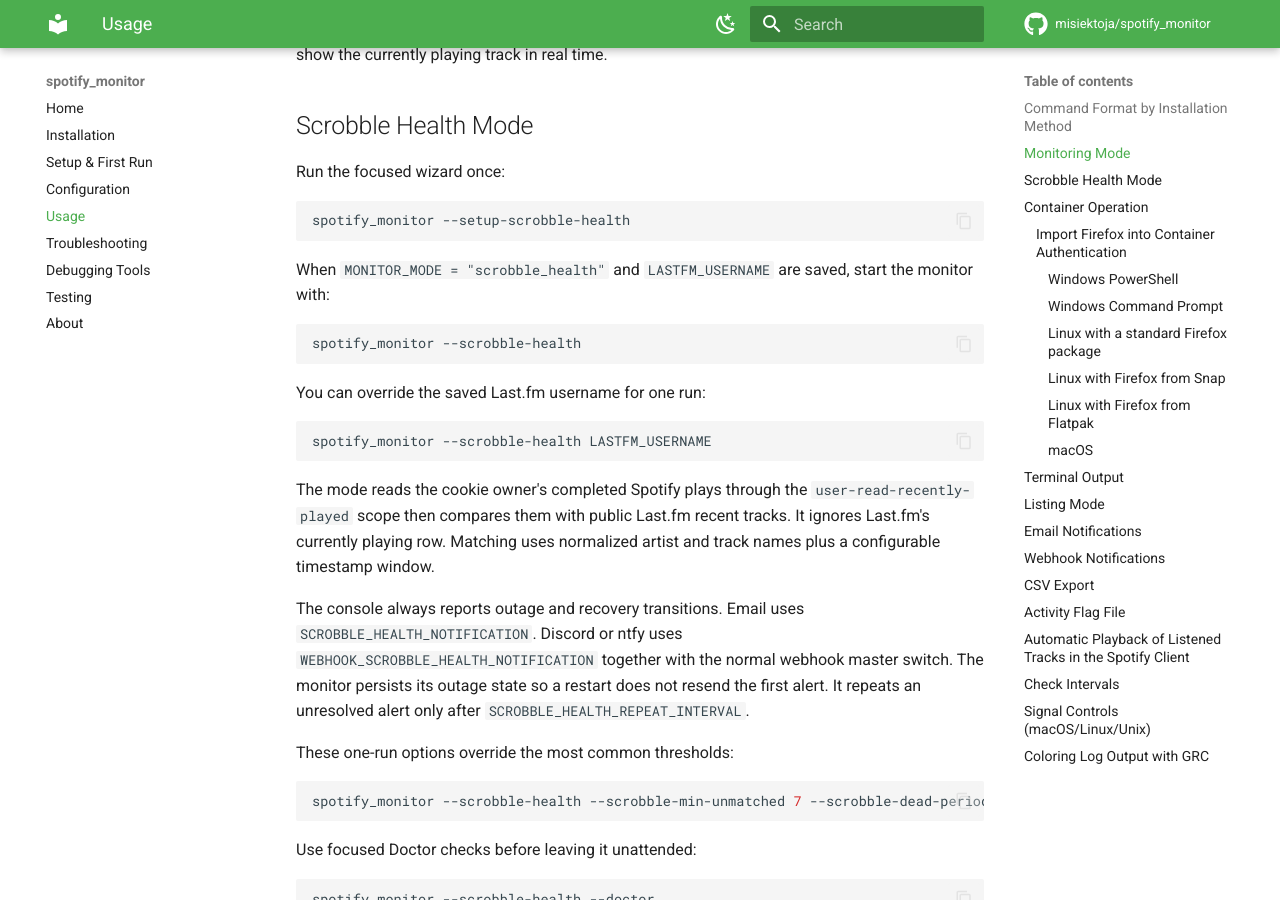
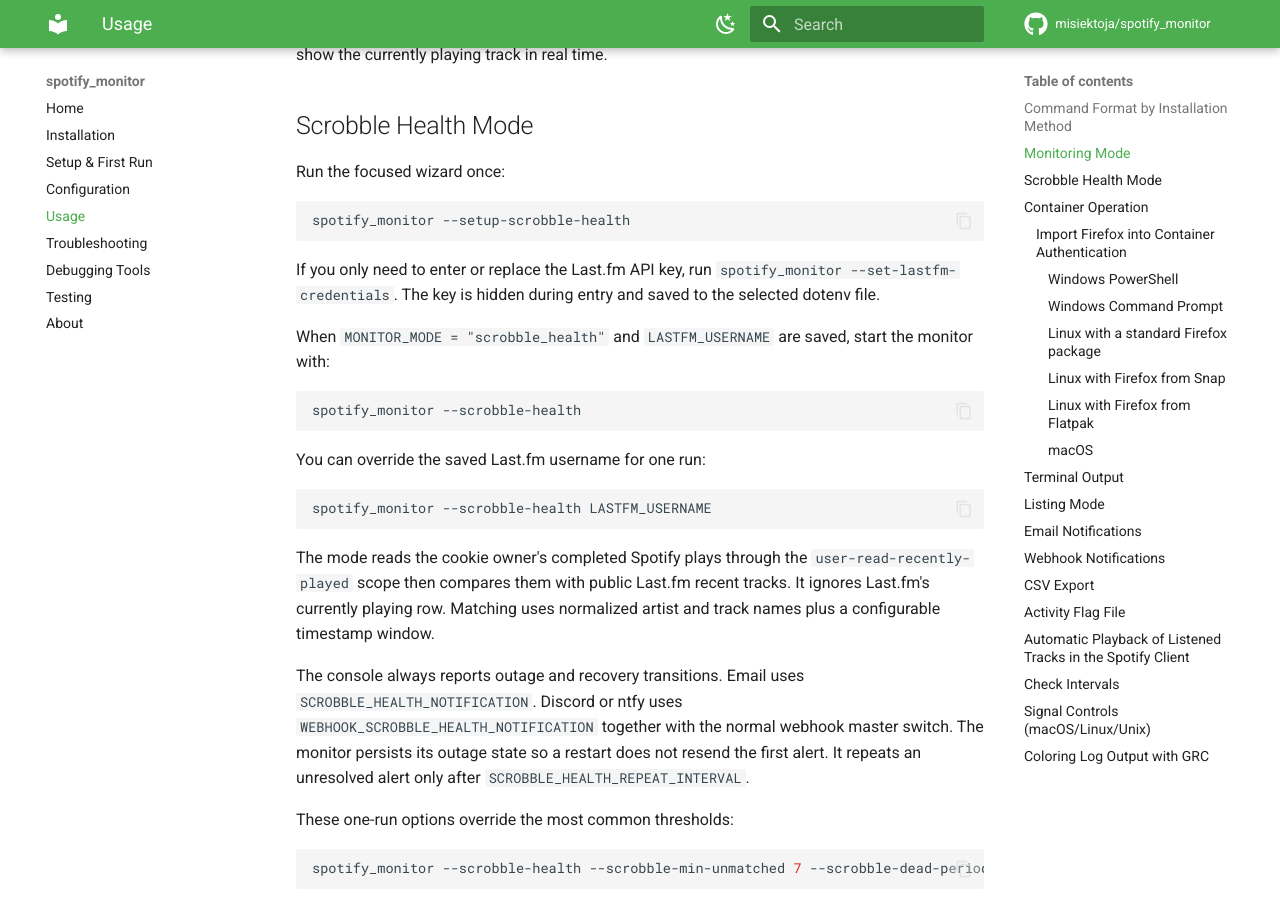
Before and after one commit to misiektoja/spotify_monitor, an MkDocs documentation site: the page built from docs/usage.md, in a window 1280 px wide and 900 px high, scrolled down 2293 px. Built offline with MkDocs 1.6.1 and Material for MkDocs 9.7.7, drawn with Linux system fonts in a browser that asks for light colours; comment, search, counter and statistics services are not loaded.

Commit message:
docs(usage): document safe Last.fm key entry

````diff
--- a/docs/usage.md
+++ b/docs/usage.md
@@ -84,6 +84,8 @@
 ```sh
 spotify_monitor --setup-scrobble-health
 ```
+
+If you only need to enter or replace the Last.fm API key, run `spotify_monitor --set-lastfm-credentials`. The key is hidden during entry and saved to the selected dotenv file.
 
 When `MONITOR_MODE = "scrobble_health"` and `LASTFM_USERNAME` are saved, start the monitor with:
 
````
